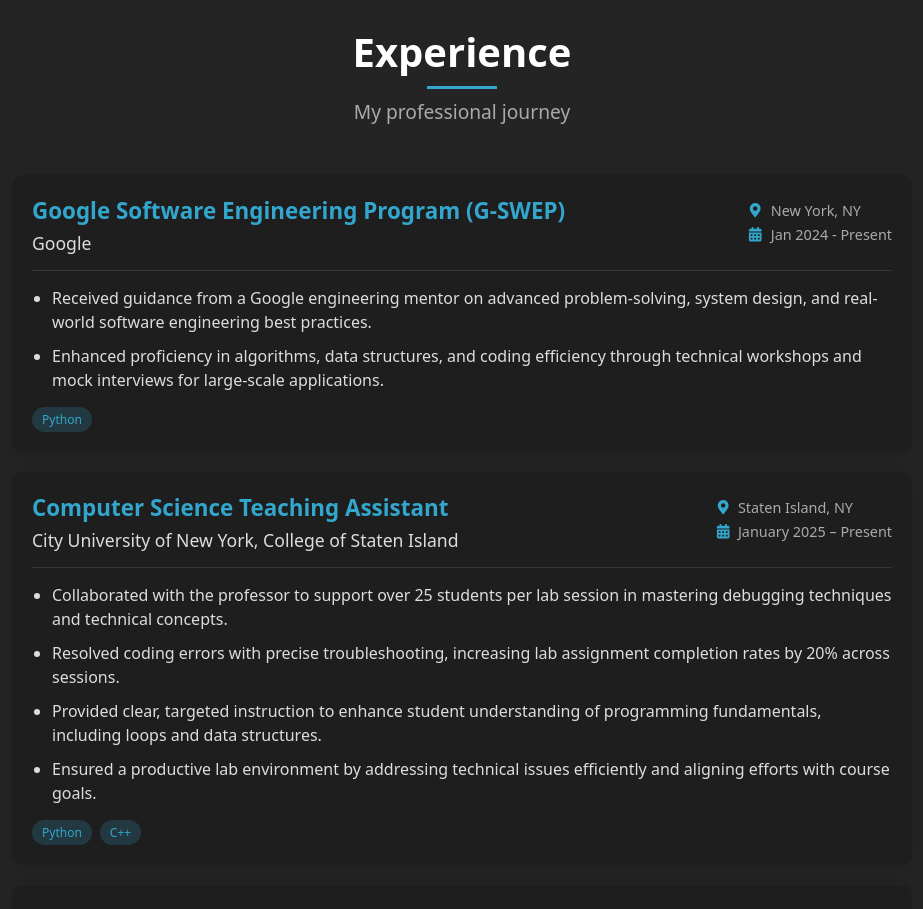
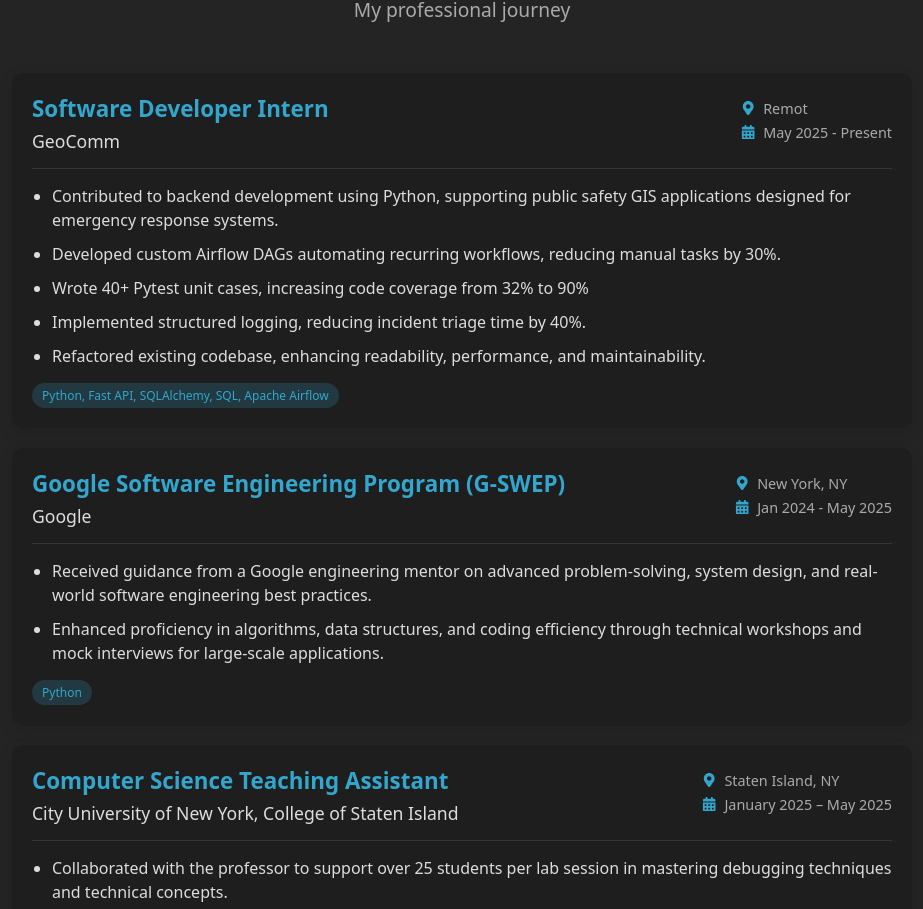
Before and after one commit to ericshark/Personal-Site, a React (Vite) app in the folder Personal Site/: page / in a window 1280 px wide. Shown: the part 2096-3005 px from the top of the page, without its empty margins (178-1101 px from the left). Built offline with nearby package versions, Linux system fonts and the light colour scheme.

Commit message:
Updated sections

```diff
--- a/Personal Site/src/about.jsx
+++ b/Personal Site/src/about.jsx
@@ -17,7 +17,7 @@
               <div className="about-info">
                 <h3>Who I Am</h3>
                 <p>
-                I’m Eric, a student wrapping up my degree in Computer Science. I’m into coding and technology, with experience in various programming languages and tools. I’ve worked on projects and helped others learn tech skills along the way. Outside of that, I enjoy keeping up with new developments in the field and sharpening my abilities.
+                Hi, I'm Eric, a software developer passionate about turning complex problems into clean, user-friendly applications. I enjoy working with Python, databases, and cloud technologies to create impactful solutions.
                 </p>
 
               </div>
@@ -51,7 +51,7 @@
               <div className="about-info">
                 <h3>Outside of Coding</h3>
                 <p>
-                When I’m not coding, you’ll probably find me at the gym—lifting some weights or just blowing off steam on the treadmill. I’m also big into shows like Breaking Bad and Game of Thrones. I love getting sucked into those intense stories; the crazy plot twists and badass characters always keep me coming back for more.
+                When I’m not behind the keyboard, I enjoy fitness training, discovering new music, and exploring healthy recipes to fuel my day.
                 </p>
 
               </div>
--- a/Personal Site/src/experience.jsx
+++ b/Personal Site/src/experience.jsx
@@ -4,10 +4,25 @@
 function Experience() {
     const experiences = [
         {
+            title: "Software Developer Intern",
+            company: "GeoComm",
+            location: "Remot",
+            period: "May 2025 - Present",
+            description: [
+                "Contributed to backend development using Python, supporting public safety GIS applications designed for emergency response systems.",
+                "Developed custom Airflow DAGs automating recurring workflows, reducing manual tasks by 30%.",
+                "Wrote 40+ Pytest unit cases, increasing code coverage from 32% to 90%",
+                "Implemented structured logging, reducing incident triage time by 40%.",
+                "Refactored existing codebase, enhancing readability, performance, and maintainability."
+
+            ],
+            technologies: ["Python, Fast API, SQLAlchemy, SQL, Apache Airflow"]
+        },
+        {
             title: "Google Software Engineering Program (G-SWEP)",
             company: "Google",
             location: "New York, NY",
-            period: "Jan 2024 - Present",
+            period: "Jan 2024 - May 2025",
             description: [
                 "Received guidance from a Google engineering mentor on advanced problem-solving, system design, and real-world software engineering best practices.",
                 "Enhanced proficiency in algorithms, data structures, and coding efficiency through technical workshops and mock interviews for large-scale applications.",
@@ -19,7 +34,7 @@
             title: "Computer Science Teaching Assistant",
             company: "City University of New York, College of Staten Island",
             location: "Staten Island, NY",
-            period: "January 2025 – Present",
+            period: "January 2025 – May 2025",
             description: [
                 "Collaborated with the professor to support over 25 students per lab session in mastering debugging techniques and technical concepts.",
                 "Resolved coding errors with precise troubleshooting, increasing lab assignment completion rates by 20% across sessions.",
@@ -32,7 +47,7 @@
             title: "Mathematics and Computer Science Tutor",
             company: "City University of New York, College of Staten Island",
             location: "Staten Island, NY",
-            period: "September 2024 – Present",
+            period: "September 2024 – May 2025",
             description: [
                 "Conducted one-on-one and group tutoring sessions in Mathematics and Computer Science, focusing on calculus, algebra, data structures, and languages like Python and JavaScript.",
                 "Designed individualized learning strategies to tackle specific student challenges, boosting comprehension and grades for over 30 students weekly.",
@@ -55,17 +70,17 @@
             technologies: ["Procore", "Excel", "Budget Management"]
         },
         {
-            title: "Undergraduate Research Assistant",
-            company: "Queens College",
+            title: "Software Developer Intern",
+            company: "Research Foundation of The City University of New York",
             location: "New York, NY",
             period: "Feb 2024 - May 2024",
             description: [
-                "Produced engaging content and developed a website to simplify computer science concepts for non-technical audiences.",
-                "Supported a research team in advancing public understanding of computer science through collaborative efforts.",
-                "Designed accessible educational materials to bridge technical knowledge gaps for diverse learners.",
-                "Contributed to team projects by researching and presenting insights on AI and related technologies."
+                "Designed and built an internship-finder web app using React, Next.js, Node.js, and the OpenAI API.",
+                "Integrated intelligent search and recommendation features to assist students in discovering relevant internships.",
+                "Collaborated with researchers on computer science outreach projects and led development efforts to improve internship matchmaking.",
+                "Produced engaging content and a website to simplify AI and cryptography concepts for non-technical audiences."
                 ],
-            technologies: ["JavaScript", "React", "OpenAI API", "Bootstrap", "Git"]
+            technologies: ["JavaScript", "React","Next.js","Node.js", "CSS", "OpenAI API", "Bootstrap", "Git"]
         }
     ];
 
```
